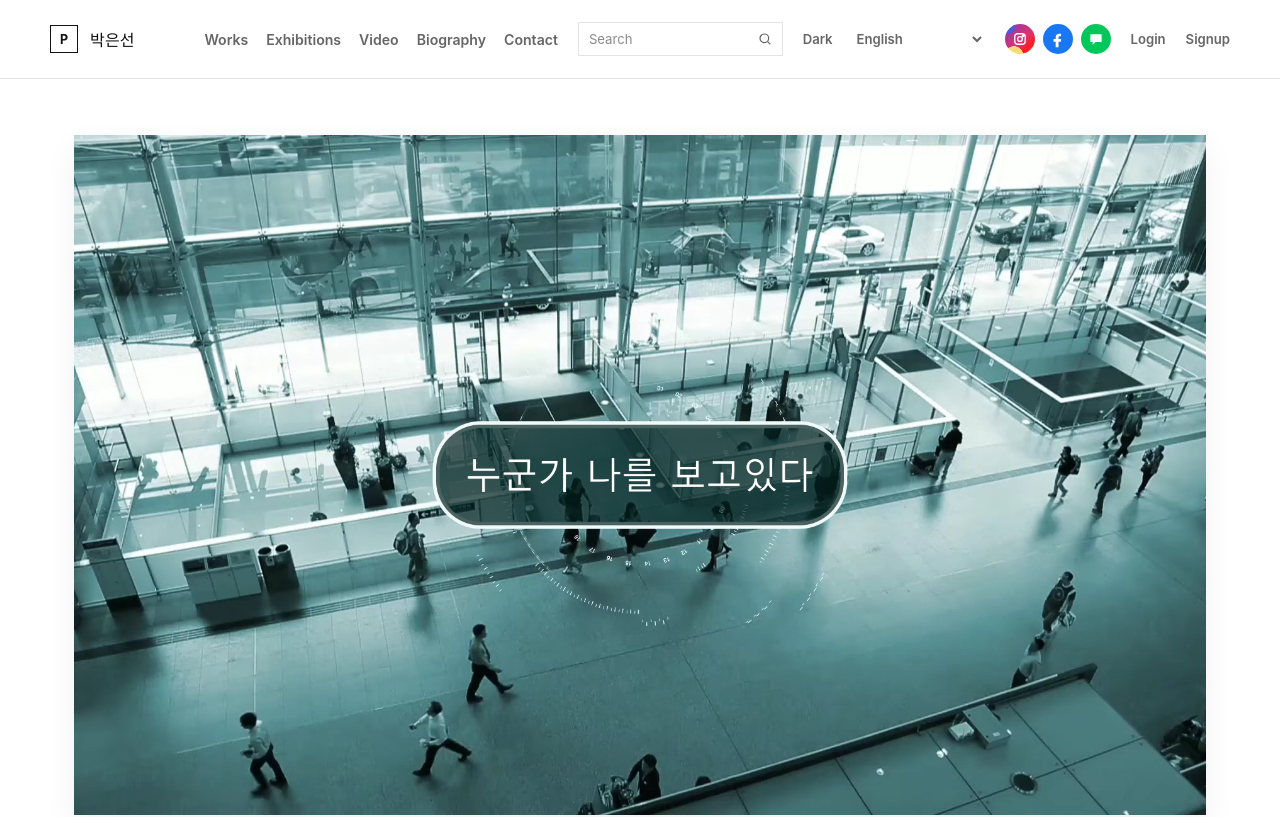
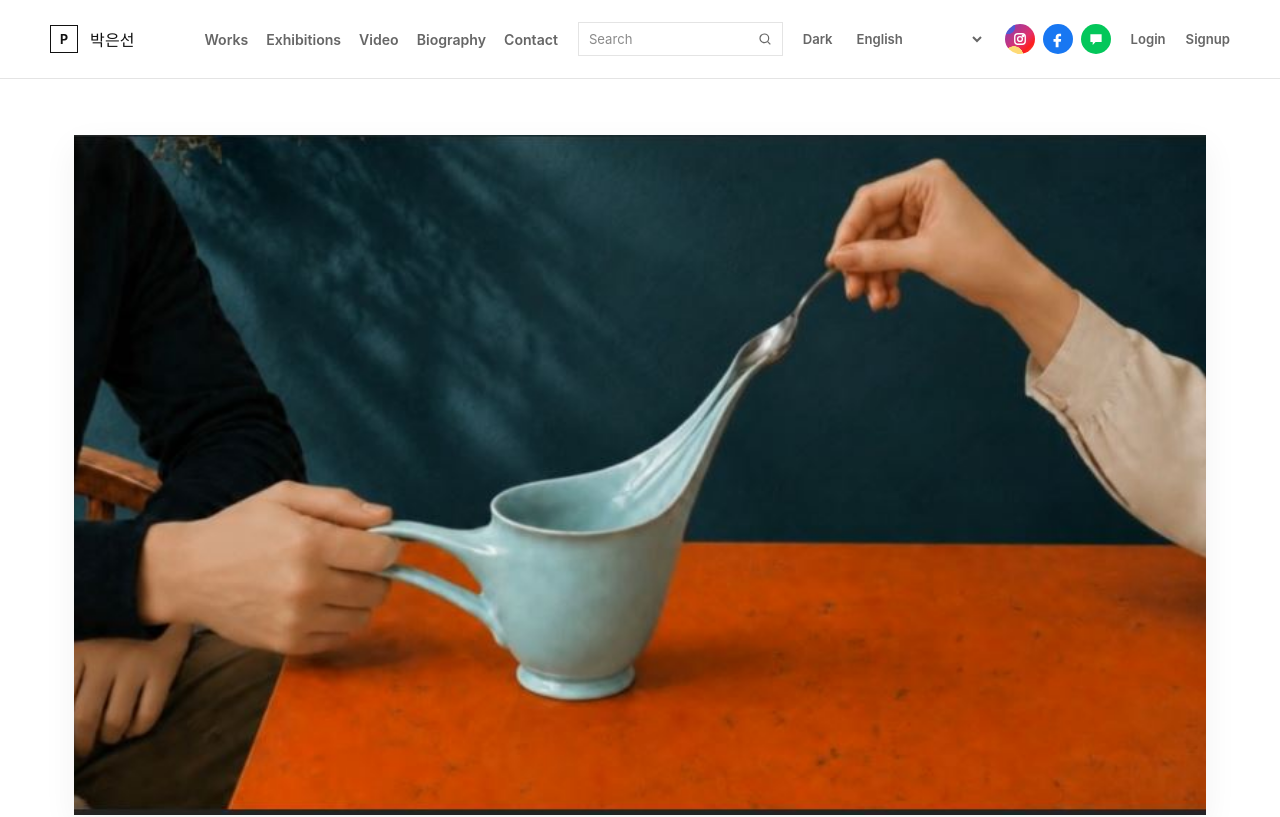
Before and after one commit to eunsunpark99-svg/portfolio, a React (Vite) app: page / in a window 1280 px wide. Shown: the top 817 px of the page. Built offline with nearby package versions, Linux system fonts and the light colour scheme.

Commit message:
Set hero slideshow interval to three seconds

```diff
--- a/src/components/FeaturedWorkSlider.jsx
+++ b/src/components/FeaturedWorkSlider.jsx
@@ -7,7 +7,7 @@ export default function FeaturedWorkSlider({ onNavigate }) {
   useEffect(() => {
     const timer = window.setInterval(() => {
       setActiveIndex((current) => (current + 1) % featuredWorks.length)
-    }, 2000)
+    }, 3000)
 
     return () => window.clearInterval(timer)
   }, [])
```
